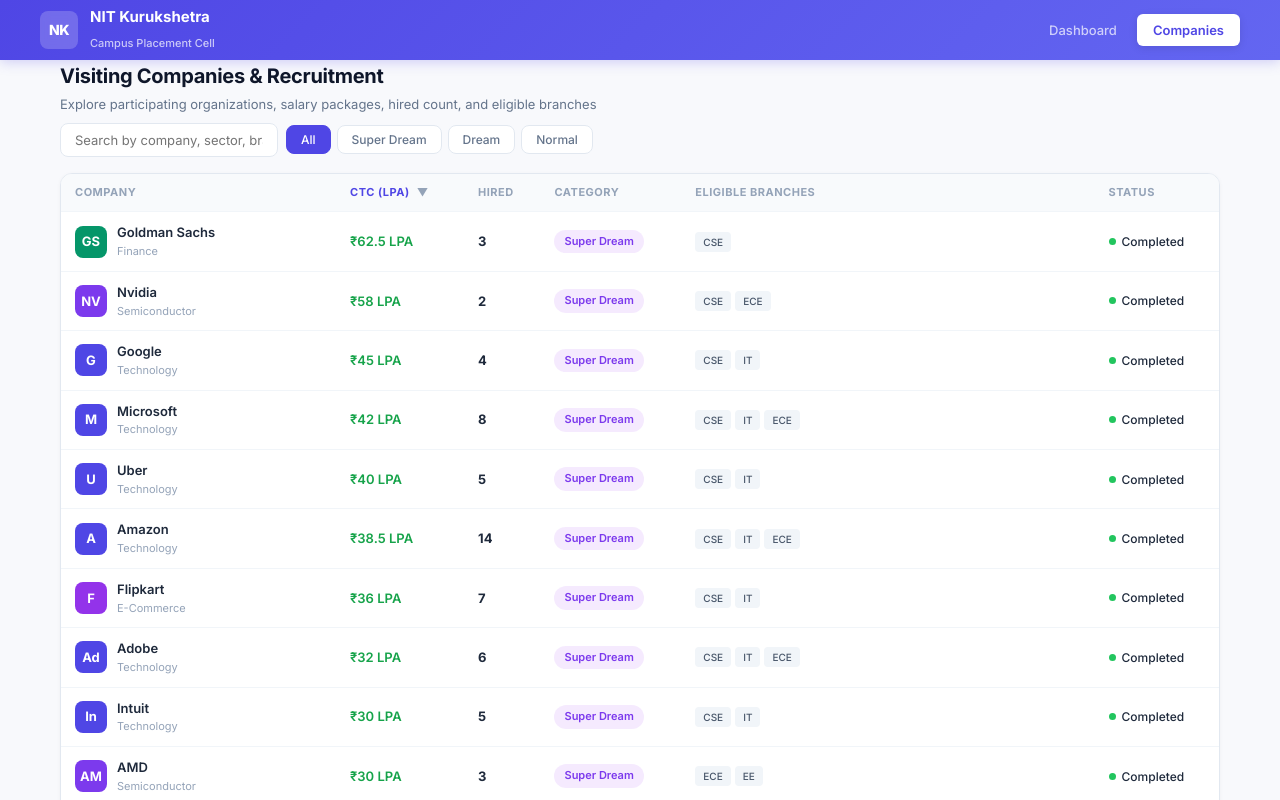
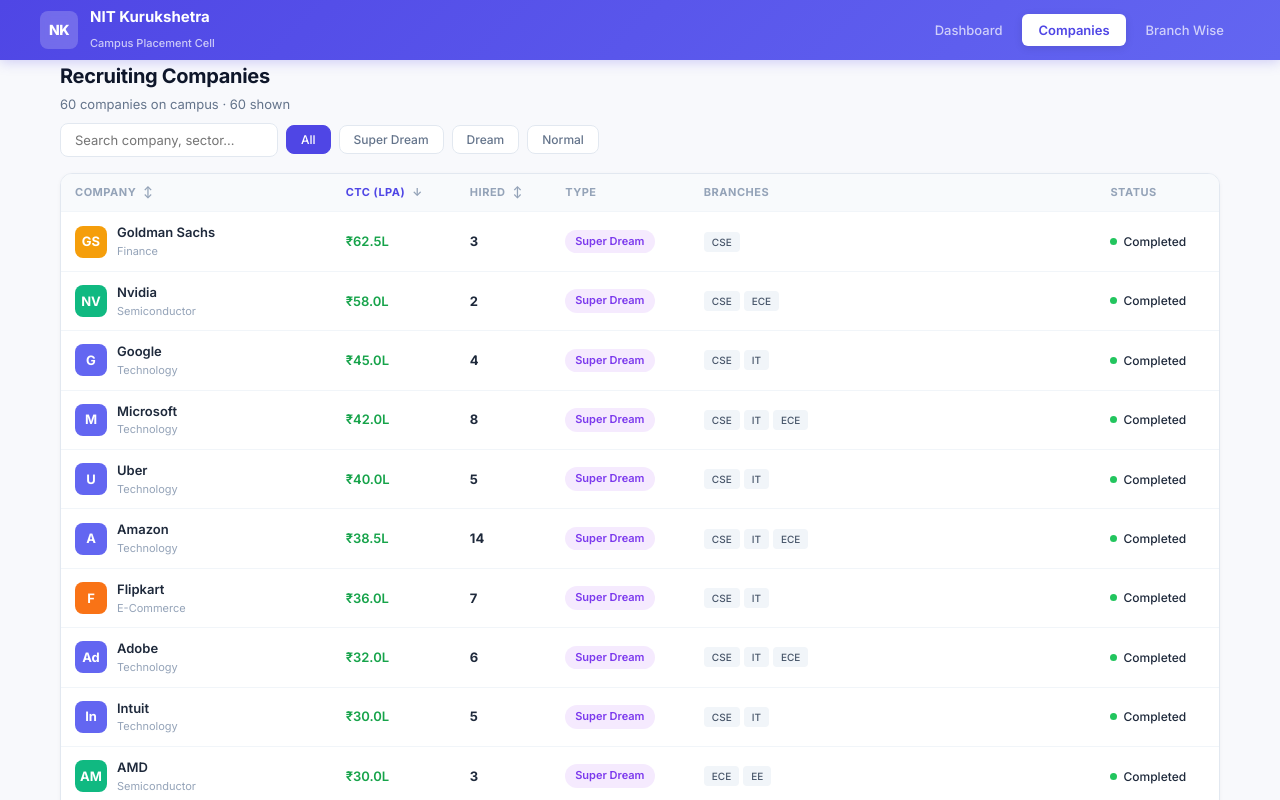
Before and after one commit to himanshugarg7707/PlacementAnalyticsDashboard, a React (Vite) app: page / in a window 1280 px wide. Both pictures are taken after a click on the button "Companies". Shown: the top 800 px of the page. Built offline with nearby package versions, Linux system fonts and the light colour scheme.

Commit message:
Add BranchWise component and update dashboard, navbar, and company table

```diff
--- a/src/components/CompanyTable.jsx
+++ b/src/components/CompanyTable.jsx
@@ -1,152 +1,159 @@
 import { useState, useMemo } from 'react';
 import { companies } from '../data/placementData';
 
-// Color map for company logo avatars
-const sectorColors = {
-  Technology: '#4f46e5',
-  'IT Services': '#0284c7',
-  Finance: '#059669',
-  Consulting: '#d97706',
-  Automobile: '#dc2626',
-  Semiconductor: '#7c3aed',
-  'Oil & Gas': '#ea580c',
-  'Power & Energy': '#ca8a04',
-  Construction: '#64748b',
-  Defence: '#475569',
-  FMCG: '#db2777',
-  'E-Commerce': '#9333ea',
-  Fintech: '#0d9488',
-  Others: '#6b7280',
+const TYPE_COLORS = {
+  'Super Dream': '#a855f7',
+  Dream: '#6366f1',
+  Normal: '#64748b',
+};
+
+const SECTOR_COLORS = {
+  Technology: '#6366f1',
+  'IT Services': '#06b6d4',
+  Finance: '#f59e0b',
+  Consulting: '#a855f7',
+  'E-Commerce': '#f97316',
+  Semiconductor: '#10b981',
+  Automobile: '#ef4444',
+  'Oil & Gas': '#eab308',
+  'Power & Energy': '#14b8a6',
+  Fintech: '#8b5cf6',
+  Defence: '#64748b',
+  Engineering: '#0ea5e9',
+  Construction: '#78716c',
+  FMCG: '#ec4899',
+  Logistics: '#84cc16',
+  EdTech: '#f43f5e',
+  'Space & Research': '#2563eb',
+  'Mining & Metals': '#a3a3a3',
+  Conglomerate: '#c084fc',
 };
 
 export default function CompanyTable() {
   const [searchTerm, setSearchTerm] = useState('');
-  const [selectedType, setSelectedType] = useState('All');
+  const [filterType, setFilterType] = useState('All');
   const [sortField, setSortField] = useState('ctc');
-  const [sortOrder, setSortOrder] = useState('desc'); // 'asc' | 'desc'
-
-  const filterTypes = ['All', 'Super Dream', 'Dream', 'Normal'];
+  const [sortDir, setSortDir] = useState('desc');
 
   const handleSort = (field) => {
     if (sortField === field) {
-      setSortOrder((prev) => (prev === 'asc' ? 'desc' : 'asc'));
+      setSortDir((d) => (d === 'asc' ? 'desc' : 'asc'));
     } else {
       setSortField(field);
-      setSortOrder('desc');
+      setSortDir('desc');
     }
   };
 
   const filteredCompanies = useMemo(() => {
-    return companies
-      .filter((company) => {
-        const matchesSearch =
-          company.name.toLowerCase().includes(searchTerm.toLowerCase()) ||
-          company.sector.toLowerCase().includes(searchTerm.toLowerCase()) ||
-          company.branches.some((b) =>
-            b.toLowerCase().includes(searchTerm.toLowerCase())
+    let result = [...companies];
+
+    // Search
+    if (searchTerm) {
+      const term = searchTerm.toLowerCase();
+      result = result.filter(
+        (c) =>
+          c.name.toLowerCase().includes(term) ||
+          c.sector.toLowerCase().includes(term) ||
+          c.branches.some((b) => b.toLowerCase().includes(term))
       );
+    }
 
-        const matchesType =
-          selectedType === 'All' || company.type === selectedType;
+    // Filter by type
+    if (filterType !== 'All') {
+      result = result.filter((c) => c.type === filterType);
+    }
 
-        return matchesSearch && matchesType;
-      })
-      .sort((a, b) => {
+    // Sort
+    result.sort((a, b) => {
       let valA = a[sortField];
       let valB = b[sortField];
-
       if (typeof valA === 'string') {
         valA = valA.toLowerCase();
         valB = valB.toLowerCase();
+        return sortDir === 'asc'
+          ? valA.localeCompare(valB)
+          : valB.localeCompare(valA);
       }
+      return sortDir === 'asc' ? valA - valB : valB - valA;
+    });
 
-        if (valA < valB) return sortOrder === 'asc' ? -1 : 1;
-        if (valA > valB) return sortOrder === 'asc' ? 1 : -1;
-        return 0;
-      });
-  }, [searchTerm, selectedType, sortField, sortOrder]);
+    return result;
+  }, [searchTerm, filterType, sortField, sortDir]);
 
-  const getTypeBadgeClass = (type) => {
-    switch (type) {
-      case 'Super Dream':
-        return 'super-dream';
-      case 'Dream':
-        return 'dream';
-      default:
-        return 'normal';
-    }
+  const getSortIcon = (field) => {
+    if (sortField !== field) return '↕';
+    return sortDir === 'asc' ? '↑' : '↓';
   };
 
   return (
     <section className="animate-in" aria-labelledby="companies-heading">
       <div className="section-header">
         <div>
-          <h3 id="companies-heading">Visiting Companies & Recruitment</h3>
+          <h3 id="companies-heading">Recruiting Companies</h3>
           <p className="section-desc">
-            Explore participating organizations, salary packages, hired count, and eligible branches
+            {companies.length} companies on campus · {filteredCompanies.length} shown
           </p>
         </div>
-
         <div className="filter-bar">
           <input
             type="text"
             className="search-input"
-            placeholder="Search by company, sector, branch..."
+            placeholder="Search company, sector..."
             value={searchTerm}
             onChange={(e) => setSearchTerm(e.target.value)}
             aria-label="Search companies"
+            id="company-search"
           />
-
-          <div style={{ display: 'flex', gap: '6px', flexWrap: 'wrap' }}>
-            {filterTypes.map((type) => (
+          {['All', 'Super Dream', 'Dream', 'Normal'].map((type) => (
             <button
               key={type}
-                type="button"
-                className={`filter-btn ${selectedType === type ? 'active' : ''}`}
-                onClick={() => setSelectedType(type)}
+              className={`filter-btn ${filterType === type ? 'active' : ''}`}
+              onClick={() => setFilterType(type)}
             >
               {type}
             </button>
           ))}
         </div>
       </div>
-      </div>
 
       <div className="table-container">
-        <table className="data-table" aria-label="Company placement records">
+        <table className="data-table" aria-label="Company recruitment data">
           <thead>
             <tr>
               <th
                 onClick={() => handleSort('name')}
                 className={sortField === 'name' ? 'sorted' : ''}
               >
-                Company {sortField === 'name' && (
-                  <span className="sort-icon">{sortOrder === 'asc' ? '▲' : '▼'}</span>
-                )}
+                Company <span className="sort-icon">{getSortIcon('name')}</span>
               </th>
               <th
                 onClick={() => handleSort('ctc')}
                 className={sortField === 'ctc' ? 'sorted' : ''}
               >
-                CTC (LPA) {sortField === 'ctc' && (
-                  <span className="sort-icon">{sortOrder === 'asc' ? '▲' : '▼'}</span>
-                )}
+                CTC (LPA) <span className="sort-icon">{getSortIcon('ctc')}</span>
               </th>
               <th
                 onClick={() => handleSort('studentsHired')}
                 className={sortField === 'studentsHired' ? 'sorted' : ''}
               >
-                Hired {sortField === 'studentsHired' && (
-                  <span className="sort-icon">{sortOrder === 'asc' ? '▲' : '▼'}</span>
-                )}
+                Hired <span className="sort-icon">{getSortIcon('studentsHired')}</span>
               </th>
-              <th>Category</th>
-              <th>Eligible Branches</th>
+              <th>Type</th>
+              <th>Branches</th>
               <th>Status</th>
             </tr>
           </thead>
           <tbody>
-            {filteredCompanies.length > 0 ? (
+            {filteredCompanies.length === 0 ? (
+              <tr>
+                <td colSpan="6">
+                  <div className="empty-state">
+                    <div className="empty-icon">🔍</div>
+                    <p>No companies match your search criteria</p>
+                  </div>
+                </td>
+              </tr>
+            ) : (
               filteredCompanies.map((company) => (
                 <tr key={company.id}>
                   <td>
@@ -154,11 +161,12 @@
                       <div
                         className="company-logo"
                         style={{
-                          backgroundColor:
-                            sectorColors[company.sector] || '#4f46e5',
+                          background:
+                            SECTOR_COLORS[company.sector] || '#6366f1',
                         }}
+                        aria-hidden="true"
                       >
-                        {company.logo || company.name.charAt(0)}
+                        {company.logo}
                       </div>
                       <div>
                         <div className="company-name">{company.name}</div>
@@ -166,39 +174,41 @@
                       </div>
                     </div>
                   </td>
-                  <td className="ctc-value">₹{company.ctc} LPA</td>
-                  <td className="hired-count">{company.studentsHired}</td>
                   <td>
-                    <span className={`type-badge ${getTypeBadgeClass(company.type)}`}>
+                    <span className="ctc-value">₹{company.ctc.toFixed(1)}L</span>
+                  </td>
+                  <td>
+                    <span className="hired-count">{company.studentsHired}</span>
+                  </td>
+                  <td>
+                    <span
+                      className={`type-badge ${company.type
+                        .toLowerCase()
+                        .replace(' ', '-')}`}
+                    >
                       {company.type}
                     </span>
                   </td>
                   <td>
                     <div className="branch-tags">
                       {company.branches.map((b) => (
-                        <span key={b} className="branch-tag">
+                        <span className="branch-tag" key={b}>
                           {b}
                         </span>
                       ))}
                     </div>
                   </td>
                   <td>
-                    <div className="campus-status">
-                      <span className="status-dot completed"></span>
-                      <span>{company.status}</span>
-                    </div>
+                    <span className="campus-status completed">
+                      <span
+                        className="status-dot completed"
+                        aria-hidden="true"
+                      ></span>
+                      {company.status}
+                    </span>
                   </td>
                 </tr>
               ))
-            ) : (
-              <tr>
-                <td colSpan={6}>
-                  <div className="empty-state">
-                    <div className="empty-icon">🔍</div>
-                    <p>No companies found matching your search or filters.</p>
-                  </div>
-                </td>
-              </tr>
             )}
           </tbody>
         </table>
--- a/src/components/DashboardOverview.jsx
+++ b/src/components/DashboardOverview.jsx
@@ -1,4 +1,4 @@
-import { collegeInfo, companies, branches } from '../data/placementData';
+import { collegeInfo, companies, branches, sectorWiseData } from '../data/placementData';
 
 export default function DashboardOverview() {
   // Top 10 companies by CTC
@@ -10,6 +10,8 @@
   const topHiring = [...companies]
     .sort((a, b) => b.studentsHired - a.studentsHired)
     .slice(0, 8);
+
+  const maxHired = topHiring[0]?.studentsHired || 1;
 
   // Summary cards
   const quickStats = [
--- a/src/components/Navbar.jsx
+++ b/src/components/Navbar.jsx
@@ -1,60 +1,52 @@
 import { useState } from 'react';
 
-export default function Navbar({ activeTab = 'dashboard', setActiveTab = () => {} }) {
-  const [mobileMenuOpen, setMobileMenuOpen] = useState(false);
+export default function Navbar({ activeTab, setActiveTab }) {
+  const [menuOpen, setMenuOpen] = useState(false);
 
-  const navItems = [
+  const tabs = [
     { id: 'dashboard', label: 'Dashboard' },
     { id: 'companies', label: 'Companies' },
+    { id: 'branches', label: 'Branch Wise' },
   ];
 
   const handleTabClick = (tabId) => {
     setActiveTab(tabId);
-    setMobileMenuOpen(false);
+    setMenuOpen(false);
   };
 
   return (
     <nav className="navbar" role="navigation" aria-label="Main navigation">
       <div className="navbar-inner">
-        <div
-          className="navbar-brand"
-          style={{ cursor: 'pointer' }}
-          onClick={() => handleTabClick('dashboard')}
-          role="button"
-          tabIndex={0}
-          onKeyDown={(e) => e.key === 'Enter' && handleTabClick('dashboard')}
-        >
-          <div className="navbar-logo" aria-hidden="true">
-            NK
-          </div>
+        <div className="navbar-brand">
+          <div className="navbar-logo" aria-hidden="true">NK</div>
           <div className="navbar-title">
             <h1>NIT Kurukshetra</h1>
             <span>Campus Placement Cell</span>
           </div>
         </div>
 
-        <button
-          className="mobile-menu-btn"
-          onClick={() => setMobileMenuOpen((prev) => !prev)}
-          aria-label="Toggle navigation menu"
-          aria-expanded={mobileMenuOpen}
-        >
-          {mobileMenuOpen ? '✕' : '☰'}
-        </button>
-
-        <ul className={`navbar-links ${mobileMenuOpen ? 'open' : ''}`}>
-          {navItems.map((item) => (
-            <li key={item.id}>
+        <ul className={`navbar-links ${menuOpen ? 'open' : ''}`}>
+          {tabs.map((tab) => (
+            <li key={tab.id}>
               <button
-                type="button"
-                className={`nav-link ${activeTab === item.id ? 'active' : ''}`}
-                onClick={() => handleTabClick(item.id)}
+                className={`nav-link ${activeTab === tab.id ? 'active' : ''}`}
+                onClick={() => handleTabClick(tab.id)}
+                aria-current={activeTab === tab.id ? 'page' : undefined}
               >
-                {item.label}
+                {tab.label}
               </button>
             </li>
           ))}
         </ul>
+
+        <button
+          className="mobile-menu-btn"
+          onClick={() => setMenuOpen(!menuOpen)}
+          aria-label="Toggle navigation menu"
+          aria-expanded={menuOpen}
+        >
+          {menuOpen ? '✕' : '☰'}
+        </button>
       </div>
     </nav>
   );
```
Also changed, not shown: src/components/BranchWise.jsx (added, +98 -0 lines). Lines whose indentation alone changed are shown as unchanged.
